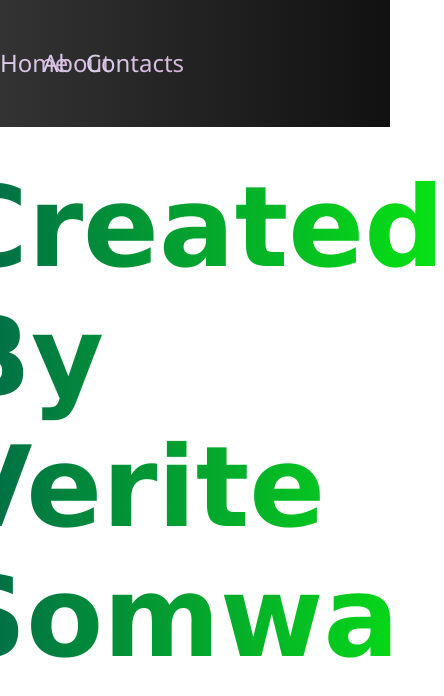
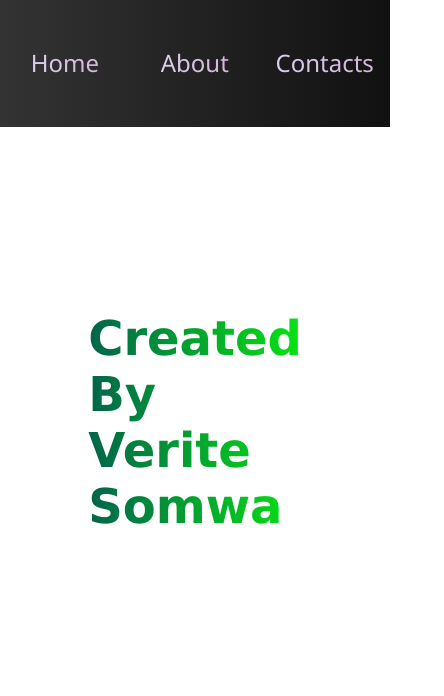
Before and after one commit to verite96/test-web, a website: page public/index.html in a window 390 px wide. Shown: the whole page, 444 px wide, since content can reach past the window. Drawn offline with Linux system fonts and the light colour scheme.

Commit message:
Responsive

```diff
--- a/public/material.css
+++ b/public/material.css
@@ -40,3 +40,13 @@ h1{
     color:transparent;
 
 }
+
+@media only screen and (max-width: 600px) {
+    h1 {
+      font-size: 3rem;
+    }
+    #navBar ul li{
+        width:33.3%
+
+    }
+  }
```
